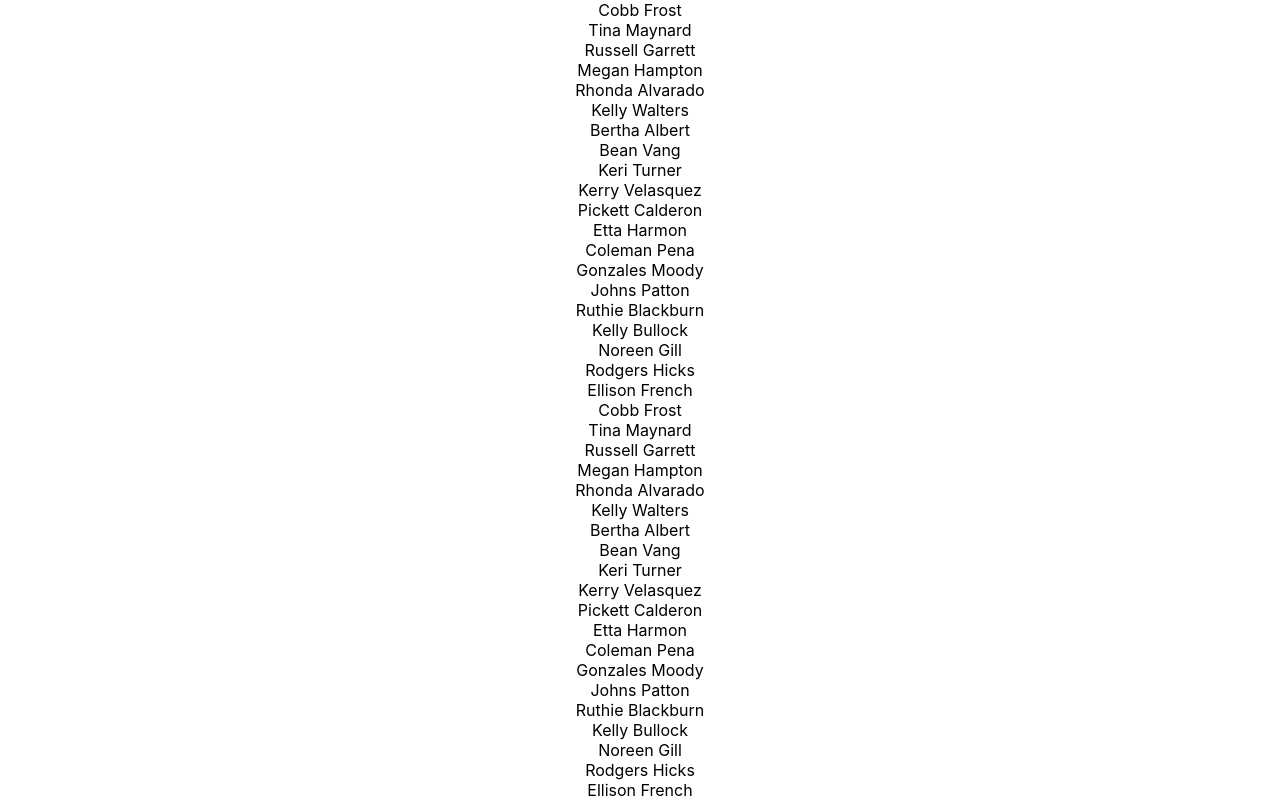
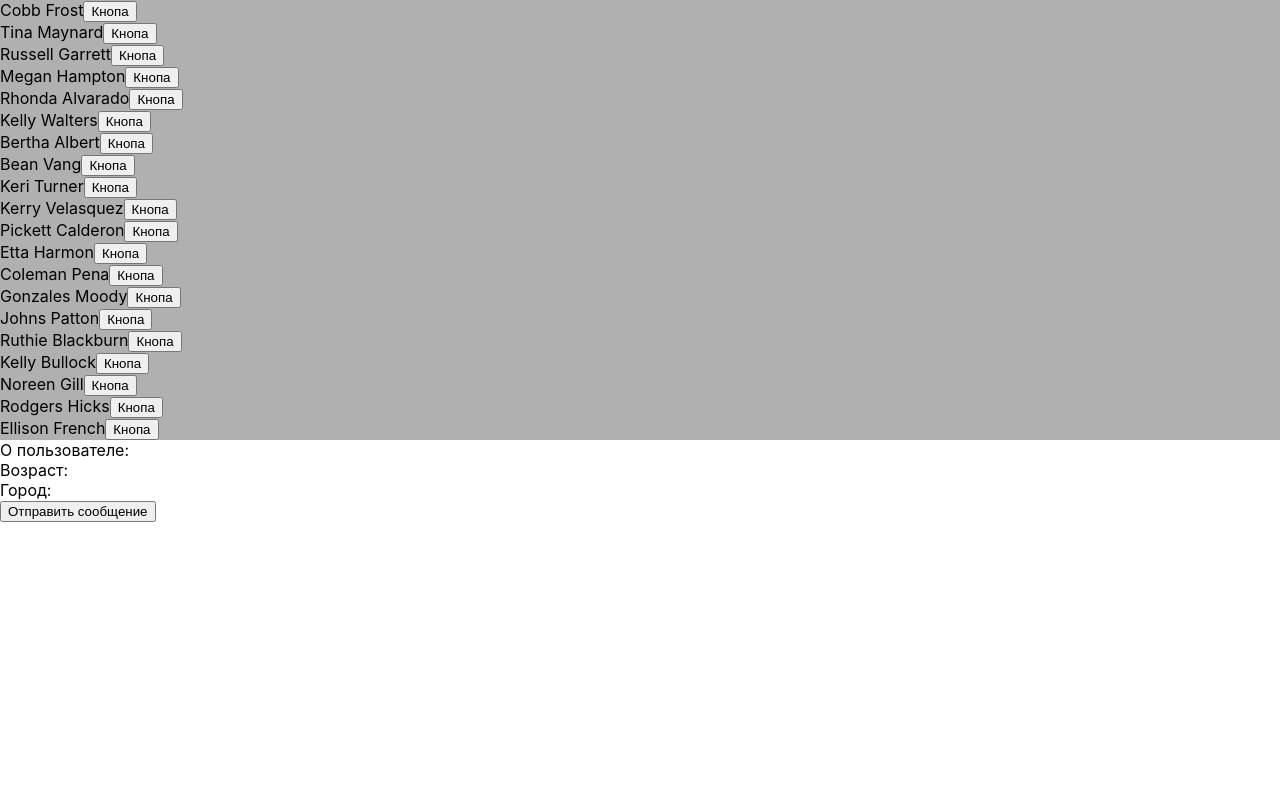
Before and after one commit to Yorgigiri/messenger, a React (Create React App) app: page / in a window 1280 px wide. Built offline with nearby package versions, Linux system fonts and the light colour scheme.

Commit message:
make a users list and user details manipulations

```diff
--- a/package.json
+++ b/package.json
@@ -4,6 +4,7 @@
   "private": true,
   "dependencies": {
     "axios": "^0.19.0",
+    "node-sass": "^4.12.0",
     "react": "^16.8.6",
     "react-dom": "^16.8.6",
     "react-scripts": "3.0.1"
--- a/src/App.css
+++ /dev/null
@@ -1,33 +0,0 @@
-.App {
-  text-align: center;
-}
-
-.App-logo {
-  animation: App-logo-spin infinite 20s linear;
-  height: 40vmin;
-  pointer-events: none;
-}
-
-.App-header {
-  background-color: #282c34;
-  min-height: 100vh;
-  display: flex;
-  flex-direction: column;
-  align-items: center;
-  justify-content: center;
-  font-size: calc(10px + 2vmin);
-  color: white;
-}
-
-.App-link {
-  color: #61dafb;
-}
-
-@keyframes App-logo-spin {
-  from {
-    transform: rotate(0deg);
-  }
-  to {
-    transform: rotate(360deg);
-  }
-}
--- a/src/App.js
+++ b/src/App.js
@@ -1,15 +1,31 @@
 import React from "react";
-import "./App.css";
-import Users from "./components/Users";
-import UsersInfo from "./components/UsersInfo";
+import Users from "./components/Users/Users";
+import UserDetails from "./components/UserDetails/UserDetails";
 
-function App() {
-  return (
-    <div className="App">
-      <Users />
-      <UsersInfo />
-    </div>
-  );
+class App extends React.Component {
+  state = {
+    userInfo: [],
+    infoArray: []
+  };
+
+  componentDidMount() {}
+
+  getUserInfo = info => {
+    this.setState({ userInfo: info });
+  };
+
+  showDetailInfo = () => {
+    return this.state.userId;
+  };
+
+  render() {
+    return (
+      <div className="App">
+        <Users getUserInfo={this.getUserInfo} />
+        <UserDetails userInfo={this.state.userInfo} />
+      </div>
+    );
+  }
 }
 
 export default App;
--- /dev/null
+++ b/src/assets/main.scss
@@ -0,0 +1,16 @@
+@import "./partials/variables";
+
+body {
+  margin: 0;
+  font-family: -apple-system, BlinkMacSystemFont, "Segoe UI", "Roboto", "Oxygen",
+    "Ubuntu", "Cantarell", "Fira Sans", "Droid Sans", "Helvetica Neue",
+    sans-serif;
+  -webkit-font-smoothing: antialiased;
+  -moz-osx-font-smoothing: grayscale;
+  color: $color_dark;
+}
+
+code {
+  font-family: source-code-pro, Menlo, Monaco, Consolas, "Courier New",
+    monospace;
+}
--- /dev/null
+++ b/src/assets/partials/_variables.scss
@@ -0,0 +1 @@
+$color_dark: #000000;
--- /dev/null
+++ b/src/components/UserDetails/UserDetails.js
@@ -0,0 +1,69 @@
+import React from "react";
+import axios from "axios";
+import "./UserDetails.scss";
+
+class UsersDetails extends React.Component {
+  state = {
+    array: {},
+    userAbout: "test",
+    // userAge: String,
+    // userCity: String,
+    users_info: []
+  };
+
+  componentDidMount() {
+    axios.get("./data/users_info.json").then(res => {
+      const users_info = res.data;
+
+      this.setState({ users_info });
+    });
+  }
+
+  componentDidUpdate() {
+    // let userId = this.props.id;
+    // let array = this.state.users_info[userId];
+
+    console.log(this.props.userInfo);
+
+    // if (array) {
+    //   // console.log(array);
+    //   if (userId !== this.props.id) {
+    //     console.log(array);
+    //   } else {
+    //     // this.setState({ array });
+    //     // console.log(array);
+    //   }
+    // }
+  }
+
+  getDetailInfo() {
+    axios.get("./data/users_info.json").then(res => {
+      const users_info = res.data;
+
+      this.setState({ users_info });
+    });
+  }
+
+  render() {
+    return (
+      <div className="user-details">
+        <div className="user-details__label">О пользователе:</div>
+        <div className="user-details__about">{this.props.userInfo.about}</div>
+        <div className="user-details__label">Возраст:</div>
+        <div className="user-details__age">{this.props.userInfo.age}</div>
+        <div className="user-details__label">Город:</div>
+        <div className="user-details__city">{this.props.userInfo.city}</div>
+        <button>Отправить сообщение</button>
+        {/* {this.state.users_info.map((info, index) => (
+          <div className="users-list__element" key={index}>
+            <div>{info.about}</div>
+            <div>{info.age}</div>
+            <div>{info.city}</div>
+          </div>
+        ))} */}
+      </div>
+    );
+  }
+}
+
+export default UsersDetails;
--- a/src/components/Users.js
+++ /dev/null
@@ -1,31 +0,0 @@
-import React from "react";
-import axios from "axios";
-
-class Users extends React.Component {
-  state = {
-    users: []
-  };
-
-  componentDidMount() {
-    axios.get("./data/users.json").then(res => {
-      const users = res.data;
-      this.setState({ users });
-    });
-  }
-
-  render() {
-    return (
-      <div class="users">
-        <div class="users-list">
-          {this.state.users.map((user, index) => (
-            <div class="users-list__element" key={index}>
-              {user.name} {user.surname}
-            </div>
-          ))}
-        </div>
-      </div>
-    );
-  }
-}
-
-export default Users;
--- /dev/null
+++ b/src/components/Users/Users.js
@@ -0,0 +1,52 @@
+import React from "react";
+import axios from "axios";
+import "./Users.scss";
+
+class Users extends React.Component {
+  // constructor(props) {
+  //   super(props);
+
+  // this.getUsersInfo = this.getUsersInfo.bind(this);
+  // }
+
+  state = {
+    users: [],
+    users_info: []
+  };
+
+  componentDidMount() {
+    axios.get("./data/users.json").then(res => {
+      const users = res.data;
+      this.setState({ users });
+    });
+    axios.get("./data/users_info.json").then(res => {
+      const users_info = res.data;
+
+      this.setState({ users_info });
+    });
+  }
+
+  render() {
+    return (
+      <div className="users">
+        <div className="users-list">
+          {this.state.users.map((user, index) => (
+            <div className="users-list__element" key={index}>
+              {this.state.name}
+              {user.name} {user.surname}
+              <button
+                onClick={() => {
+                  this.props.getUserInfo(this.state.users_info[index]);
+                }}
+              >
+                Кнопа
+              </button>
+            </div>
+          ))}
+        </div>
+      </div>
+    );
+  }
+}
+
+export default Users;
--- /dev/null
+++ b/src/components/Users/Users.scss
@@ -0,0 +1,7 @@
+.users {
+  background: #b0b0b0;
+  &-list {
+    &__element {
+    }
+  }
+}
--- a/src/components/UsersInfo.js
+++ /dev/null
@@ -1,31 +0,0 @@
-import React from "react";
-import axios from "axios";
-
-class Users extends React.Component {
-  state = {
-    users: []
-  };
-
-  componentDidMount() {
-    axios.get("./data/users.json").then(res => {
-      const users = res.data;
-      this.setState({ users });
-    });
-  }
-
-  render() {
-    return (
-      <div class="users">
-        <div class="users-list">
-          {this.state.users.map((user, index) => (
-            <div class="users-list__element" key={index}>
-              {user.name} {user.surname}
-            </div>
-          ))}
-        </div>
-      </div>
-    );
-  }
-}
-
-export default Users;
```
Also changed, not shown: src/index.js (+6 -6 lines), public/images/no_avatar.svg (added), src/components/UserDetails/UserDetails.scss (added), 1 other file (tests, documents, lock files or other folders).
